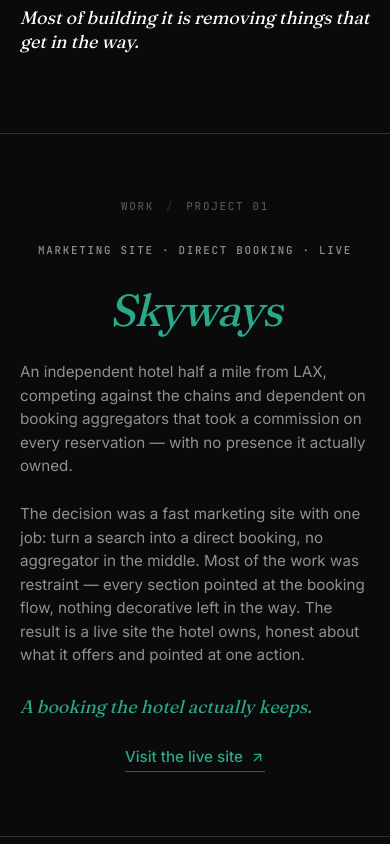
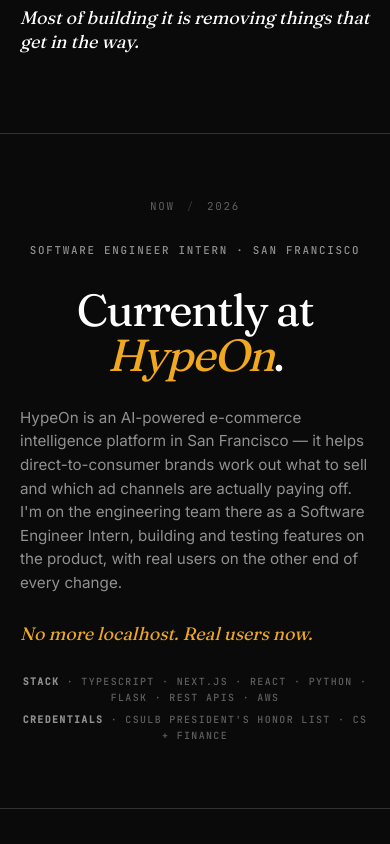
Before and after one commit to pavanrathod828/pavanrathod-portfolio, a Next.js app: page / in a window 390 px wide. Shown: the part 1400-2244 px from the top of the page. Built offline with nearby package versions, Linux system fonts and the light colour scheme.

Commit message:
feat(phase7): add Now section (HypeOn role) + stack/credentials strip

```diff
--- a/src/app/globals.css
+++ b/src/app/globals.css
@@ -560,3 +560,118 @@
     transition: none;
   }
 }
+
+/* ─────────────────────────────────────────────────────────────
+   Phase 7 — Now ("NOW / 2026") — current role at HypeOn
+   Mirrors the Phase-6-revision project section pattern.
+   Amber accent on the italic title word and on the punchline.
+   ───────────────────────────────────────────────────────────── */
+
+.now-section {
+  position: relative;
+  padding: 6rem 1.5rem;
+  max-width: 1280px;
+  margin: 0 auto;
+  display: flex;
+  flex-direction: column;
+  align-items: center;
+  gap: 2.5rem;
+  border-top: 1px solid var(--line-strong);
+}
+
+.now-meta {
+  font-family: var(--font-jetbrains-mono), ui-monospace, monospace;
+  font-size: clamp(0.68rem, 0.8vw, 0.78rem);
+  letter-spacing: 0.16em;
+  text-transform: uppercase;
+  color: var(--muted-2);
+  display: flex;
+  gap: 0.75rem;
+  align-items: center;
+}
+
+.now-meta-divider {
+  color: var(--line-strong);
+}
+
+.now-spec {
+  margin: 0;
+  font-family: var(--font-jetbrains-mono), ui-monospace, monospace;
+  font-size: clamp(0.68rem, 0.8vw, 0.78rem);
+  font-weight: 500;
+  letter-spacing: 0.16em;
+  text-transform: uppercase;
+  color: var(--muted);
+  text-align: center;
+}
+
+.now-heading {
+  font-family: var(--font-fraunces), serif;
+  font-size: clamp(2.8rem, 6.5vw, 4.8rem);
+  line-height: 1.02;
+  letter-spacing: -0.035em;
+  color: var(--text);
+  margin: 0;
+  text-align: center;
+  max-width: 22ch;
+}
+
+.now-heading em {
+  font-style: italic;
+  color: var(--amber);
+}
+
+.now-body {
+  margin: 0;
+  max-width: 62ch;
+  font-family: var(--font-inter), -apple-system, BlinkMacSystemFont, sans-serif;
+  font-size: clamp(0.95rem, 0.85rem + 0.3vw, 1.05rem);
+  line-height: 1.55;
+  color: var(--muted);
+  text-align: left;
+}
+
+.now-punchline {
+  margin: 0;
+  max-width: 62ch;
+  align-self: stretch;
+  color: var(--amber);
+  font-style: italic;
+  font-family: var(--font-fraunces), serif;
+  font-size: clamp(1.1rem, 1rem + 0.5vw, 1.4rem);
+  line-height: 1.3;
+  text-align: left;
+}
+
+.now-strip {
+  display: flex;
+  flex-direction: column;
+  gap: 0.4rem;
+  align-items: center;
+  width: 100%;
+}
+
+.now-strip-line {
+  margin: 0;
+  max-width: 72ch;
+  font-family: var(--font-jetbrains-mono), ui-monospace, monospace;
+  font-size: clamp(0.62rem, 0.72vw, 0.72rem);
+  font-weight: 500;
+  letter-spacing: 0.14em;
+  text-transform: uppercase;
+  color: var(--muted-2);
+  text-align: center;
+  line-height: 1.6;
+}
+
+.now-strip-label {
+  color: var(--muted);
+  font-weight: 600;
+}
+
+@media (max-width: 1023px) {
+  .now-section {
+    padding: 4rem 1.25rem;
+    gap: 1.75rem;
+  }
+}
--- a/src/app/page.tsx
+++ b/src/app/page.tsx
@@ -1,5 +1,6 @@
 import Hero from "@/components/hero/Hero";
 import HeroAbout from "@/components/hero/HeroAbout";
+import NowSection from "@/components/now/NowSection";
 import SkywaysSection from "@/components/skyways/SkywaysSection";
 import PortfolioSection from "@/components/portfolio/PortfolioSection";
 import LbtSection from "@/components/lbt/LbtSection";
@@ -20,6 +21,7 @@
     <main id="main" className="relative">
       <Hero />
       <HeroAbout />
+      <NowSection />
       <SkywaysSection />
       <PortfolioSection />
       <LbtSection />
--- /dev/null
+++ b/src/components/now/NowSection.tsx
@@ -0,0 +1,56 @@
+"use client";
+
+import { useRef } from "react";
+import { useSectionReveal } from "@/lib/useSectionReveal";
+
+export default function NowSection() {
+  const sectionRef = useRef<HTMLElement | null>(null);
+  useSectionReveal(sectionRef);
+
+  return (
+    <section
+      id="now"
+      ref={sectionRef}
+      aria-labelledby="now-heading"
+      className="now-section"
+    >
+      <div className="now-meta" aria-hidden="true" data-reveal>
+        <span>NOW</span>
+        <span className="now-meta-divider">/</span>
+        <span>2026</span>
+      </div>
+
+      <p className="now-spec" data-reveal>
+        SOFTWARE ENGINEER INTERN · SAN FRANCISCO
+      </p>
+
+      <h2 id="now-heading" className="now-heading" data-reveal>
+        Currently at <em>HypeOn</em>.
+      </h2>
+
+      <p className="now-body" data-reveal>
+        HypeOn is an AI-powered e-commerce intelligence platform in San
+        Francisco — it helps direct-to-consumer brands work out what to sell
+        and which ad channels are actually paying off. I&apos;m on the
+        engineering team there as a Software Engineer Intern, building and
+        testing features on the product, with real users on the other end of
+        every change.
+      </p>
+
+      <p className="now-punchline" data-reveal>
+        No more localhost. Real users now.
+      </p>
+
+      <div className="now-strip">
+        <p className="now-strip-line" data-reveal>
+          <strong className="now-strip-label">STACK</strong> · TYPESCRIPT ·
+          NEXT.JS · REACT · PYTHON · FLASK · REST APIs · AWS
+        </p>
+        <p className="now-strip-line" data-reveal>
+          <strong className="now-strip-label">CREDENTIALS</strong> · CSULB
+          PRESIDENT&apos;S HONOR LIST · CS + FINANCE
+        </p>
+      </div>
+    </section>
+  );
+}
```
